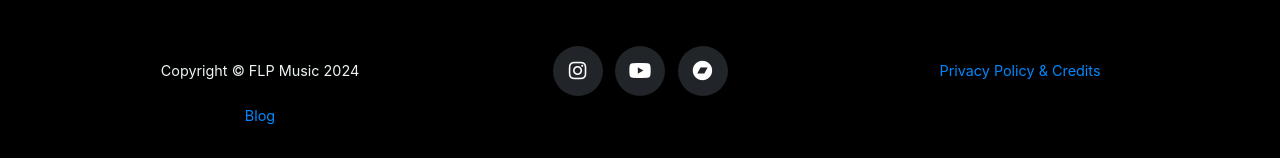
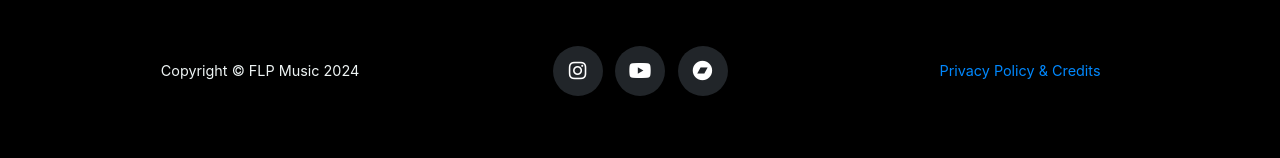
Before and after one commit to data-kalle/flpmusic, a Jekyll site: the page built from index.md, in a window 1280 px wide and 900 px high, scrolled down 4763 px. Shown: the part 739-897 px from the top of the window. Built offline with Jekyll 4.4.1, drawn with Linux system fonts in a browser that asks for light colours; after the commit the page ends 5623 px from its top, so only the background shows below that.

Commit message:
Fix: Blog links

```diff
--- a/_data/navigation.yml
+++ b/_data/navigation.yml
@@ -7,7 +7,7 @@
     - title: "About"
       section: about
     - title: "Blog"
-      url: "/blog/"
+      url: "/blog"
     - title: "Contact"
       section: contact
     - title: "Social"
--- a/_includes/footer.html
+++ b/_includes/footer.html
@@ -28,15 +28,6 @@
           <li class="list-inline-item">
             <a href="legal" >{{ site.data.sitetext[site.locale].footer.legal | default:
               "Privacy Policy" }}</a>
-          </li>
-        </ul>
-      </div>
-      <!-- Blog -->
-      <div class="col-md-4">
-        <ul class="list-inline quicklinks">
-          <li class="list-inline-item">
-            <a href="blog" >{{ site.data.sitetext[site.locale].footer.blog | default:
-              "Blog" }}</a>
           </li>
         </ul>
       </div>
```
